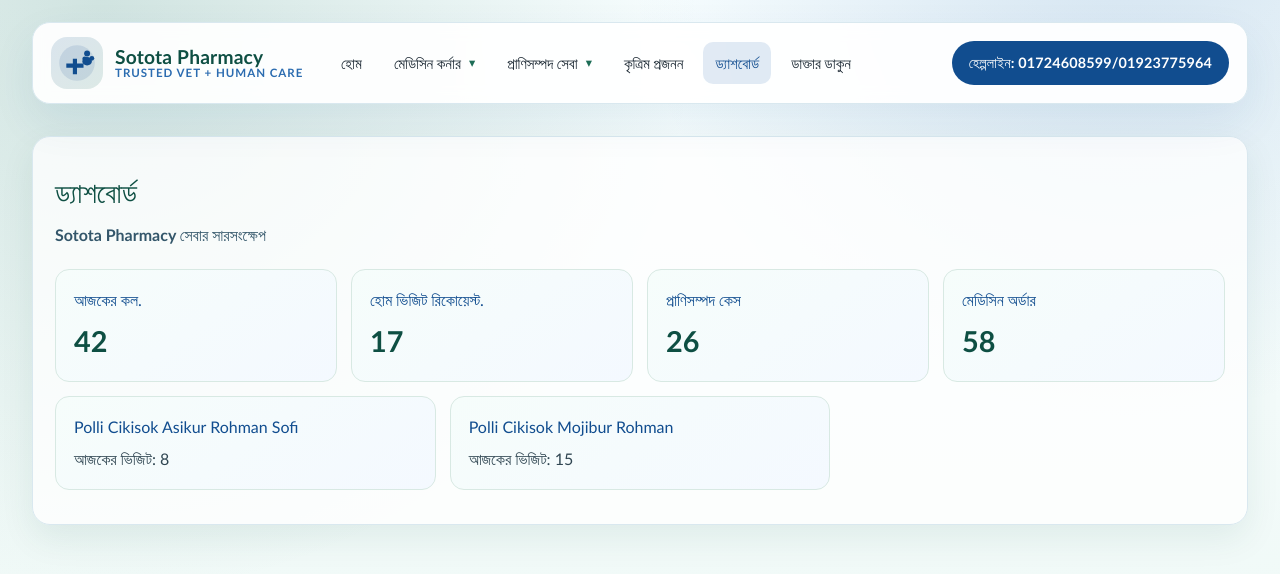
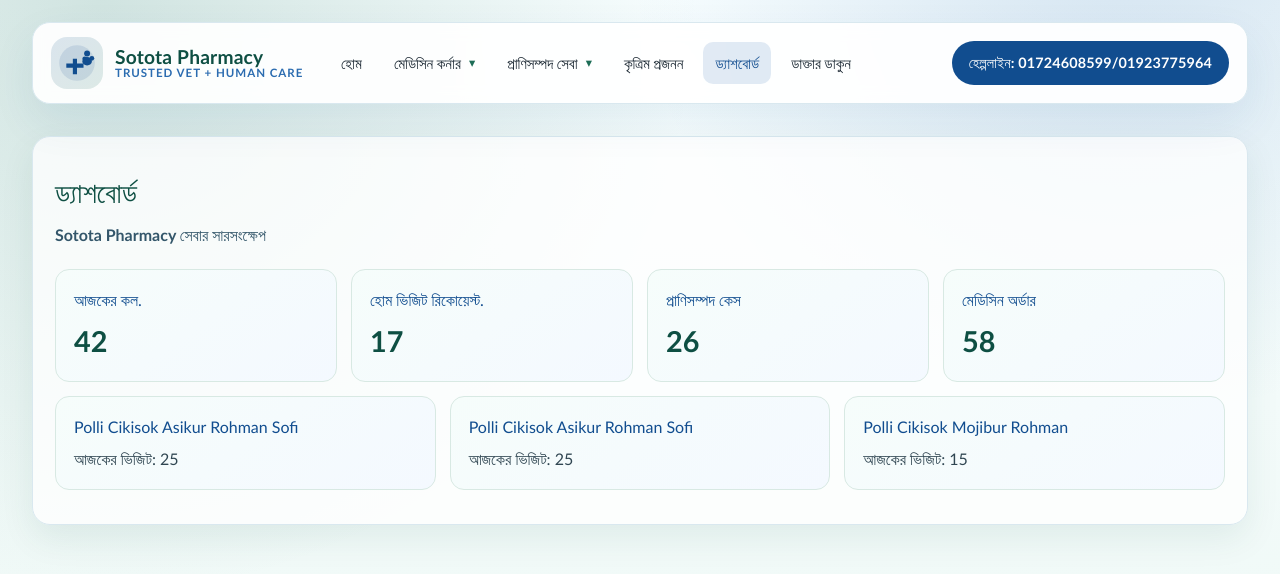
Before and after one commit to deluwarhoisn/my-Pharmacy, a React (Vite) app: page /dashboard in a window 1280 px wide. Shown: the top 574 px of the page. Built offline with nearby package versions, Linux system fonts and the light colour scheme.

Commit message:
fix: update today's visit count for Polli Cikisok Asikur Rohman Sofi in DashboardPage

```diff
--- a/src/pages/DashboardPage.jsx
+++ b/src/pages/DashboardPage.jsx
@@ -26,7 +26,11 @@
       <div className="info-grid">
         <article className="info-card">
           <h3>Polli Cikisok Asikur Rohman Sofi</h3>
-          <p>আজকের ভিজিট: 8</p>
+          <p>আজকের ভিজিট: 25</p>
+        </article>
+        <article className="info-card">
+          <h3>Polli Cikisok Asikur Rohman Sofi</h3>
+          <p>আজকের ভিজিট: 25</p>
         </article>
         <article className="info-card">
           <h3>Polli Cikisok Mojibur Rohman</h3>
```
